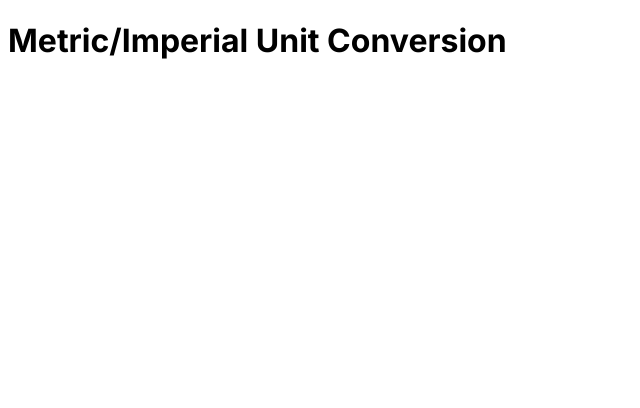
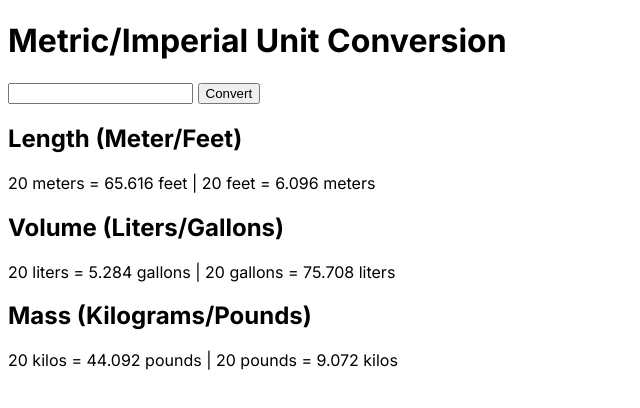
Before and after one commit to SenithVijayantha/unit-converter, a plain HTML site: page index.html in a window 1280 px wide. Shown: the whole page, without its empty margins (0-640 px from the left). Drawn offline with Linux system fonts and the light colour scheme.

Commit message:
Finished HTML structure

```diff
--- a/index.html
+++ b/index.html
@@ -8,6 +8,24 @@
     <title>Unit Converter</title>
 </head>
 <body>
-    <h1>Metric/Imperial Unit Conversion</h1>
+    <div>
+        <h1>Metric/Imperial Unit Conversion</h1>
+        <input type="text" name="" id="">
+        <button>Convert</button>
+    </div>
+    <div>
+        <div>
+            <h2>Length (Meter/Feet)</h2>
+            <p>20 meters = 65.616 feet | 20 feet = 6.096 meters</p>
+        </div>
+        <div>
+            <h2>Volume (Liters/Gallons)</h2>
+            <p>20 liters = 5.284 gallons | 20 gallons = 75.708 liters</p>
+        </div>
+        <div>
+            <h2>Mass (Kilograms/Pounds)</h2>
+            <p>20 kilos = 44.092 pounds | 20 pounds = 9.072 kilos</p>
+        </div>
+    </div>
 </body>
 </html>
```
